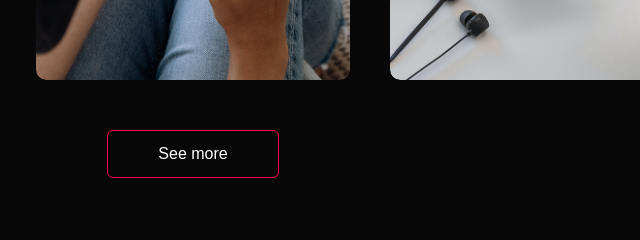
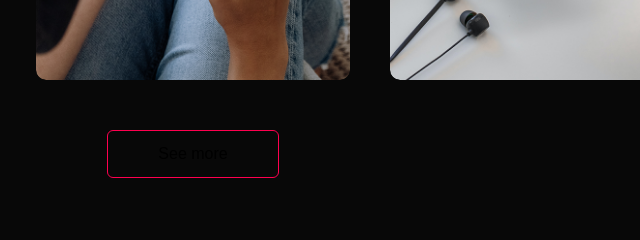
Before and after one commit to jonatantech/portfolio, a website: page index_thank_you.html in a window 1280 px wide. Shown: the part 1880-2120 px from the top of the page, 447-1087 px from the left. Drawn offline with Linux system fonts and the light colour scheme.

Commit message:
Update style.css

```diff
--- a/style.css
+++ b/style.css
@@ -332,7 +332,11 @@ nav ul li a:hover::after {
 .btn.btn2 {
   display: inline-block;
   background: #ff004f;
-  color: #000000;
+
+}
+
+.btn {
+  color: #000000
 }
 
 .contact-right form {
```
